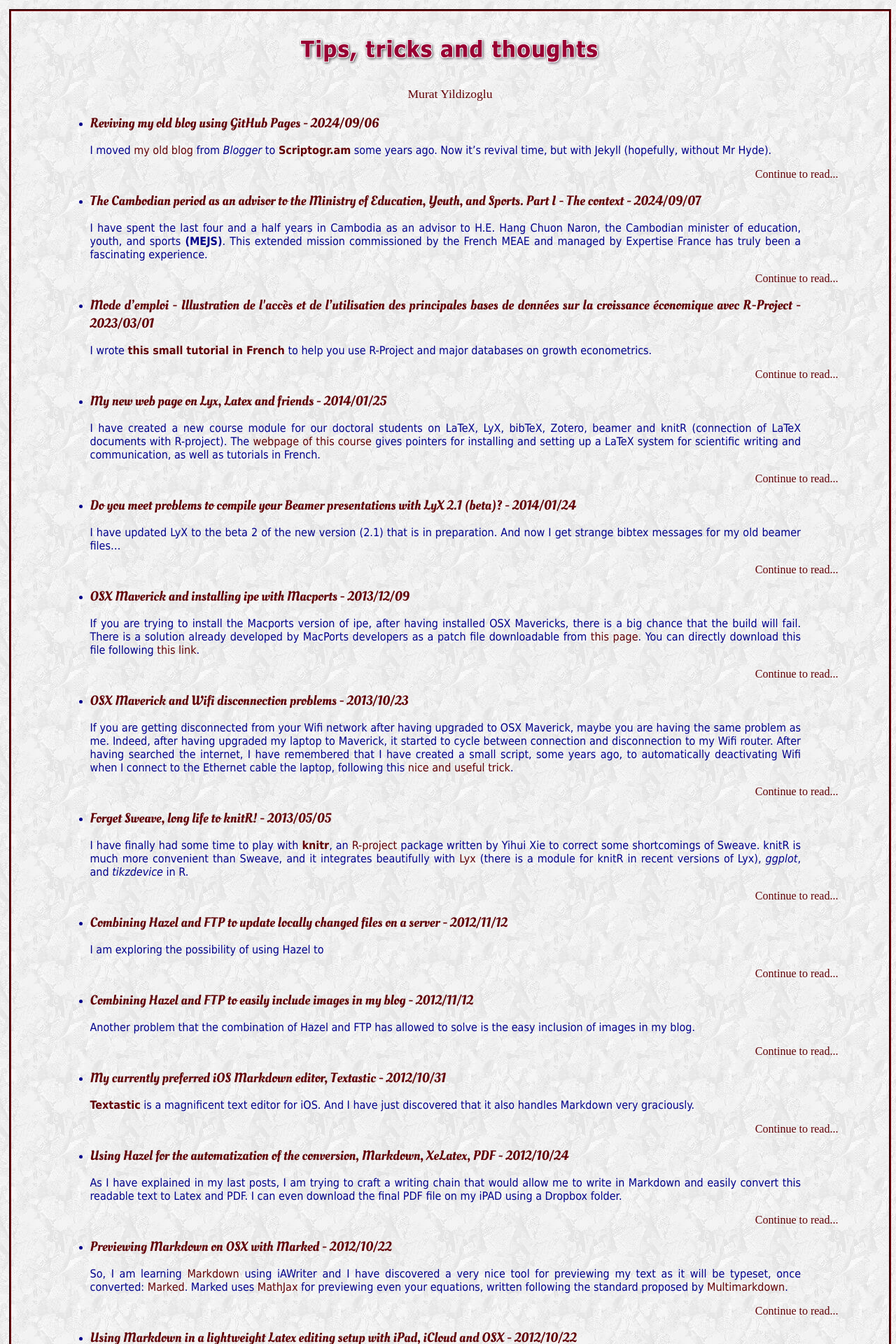
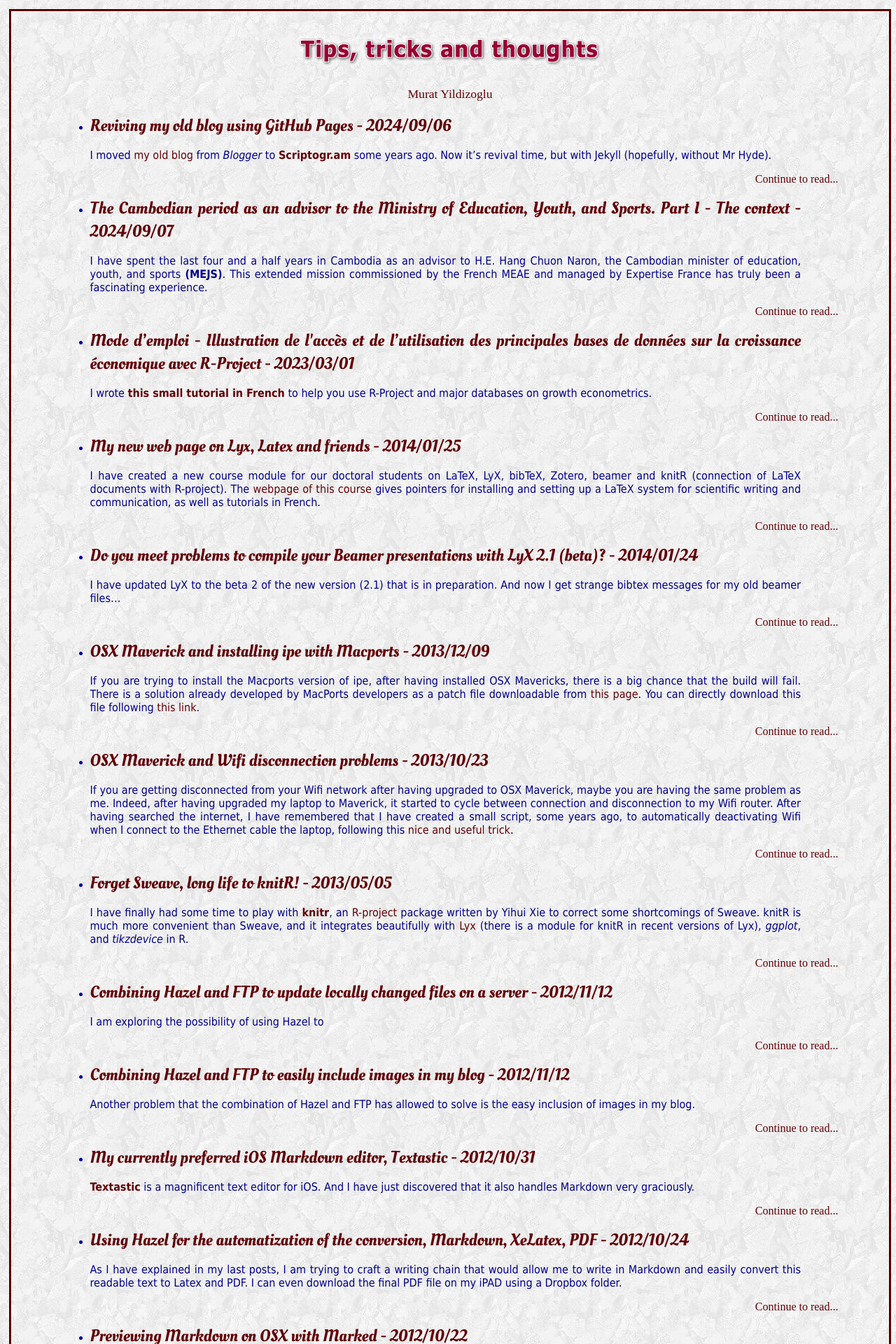
Before and after one commit to myildi/myildi.github.io, a Jekyll site: the page built from index.html, in a window 1280 px wide. Shown: the top 1920 px of the page at 70% size. Built offline with Jekyll 4.4.1, drawn with Linux system fonts in a browser that asks for light colours.

Commit message:
Update main2.css

```diff
--- a/css/main2.css
+++ b/css/main2.css
@@ -43,7 +43,7 @@ a:hover { }
  font-family: "Oleo Script", Tahoma, Geneva, sans-serif,  system-ui;
   font-weight: 400;
   font-style: normal;
-font-size: 1.2em;
+font-size: 1.5em;
 color: purple ;
 /* #9c8603; */
 width: 95%;
@@ -145,7 +145,7 @@ font-style: italic;
   }
 
   .posttitle {
-    font-size: 1.5em;
+    font-size: 1.4em;
   }
 
   .postbody {
```
